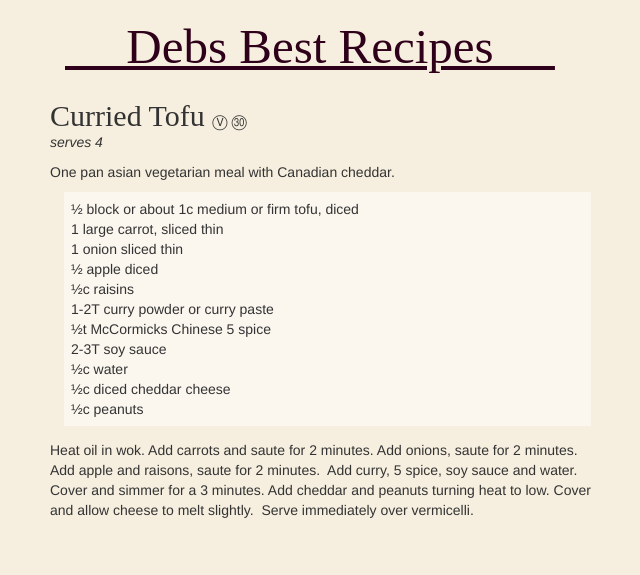
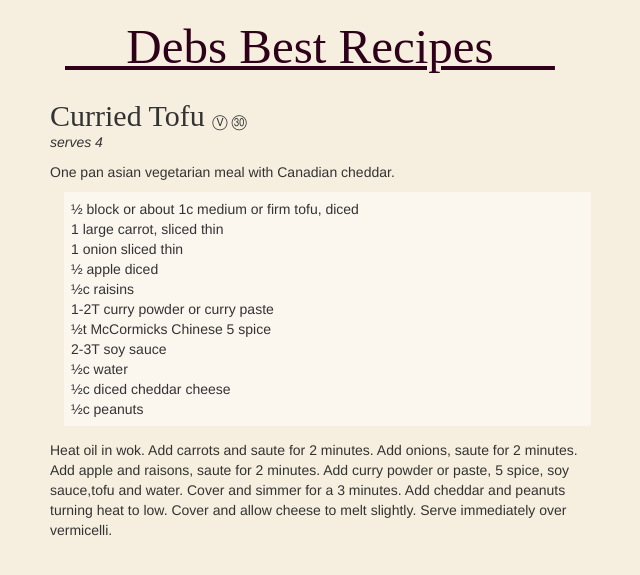
Before and after one commit to JonahBraun/debs-recipes, a Jekyll site: the page built from _posts/2005-06-01-curried-tofu.md, in a window 1280 px wide. Shown: the top 575 px of the page, without its empty margins (5-645 px from the left). Built offline with Jekyll 4.4.1, drawn with Linux system fonts in a browser that asks for light colours; nearby versions of some CDN libraries; some web fonts are replaced; Markdown is read by kramdown in place of the engine named in the settings.

Commit message:
Update 2005-06-01-curried-tofu.md

```diff
--- a/_posts/2005-06-01-curried-tofu.md
+++ b/_posts/2005-06-01-curried-tofu.md
@@ -19,5 +19,4 @@ One pan asian vegetarian meal with Canadian cheddar.
 - ½c diced cheddar cheese
 - ½c peanuts
 
-Heat oil in wok. Add carrots and saute for 2 minutes. Add onions, saute for 2 minutes. Add apple and raisons, saute for 2 minutes.&nbsp; Add curry, 5 spice, soy
-sauce and water. Cover and simmer for a 3 minutes. Add cheddar and peanuts turning heat to low. Cover and allow cheese to melt slightly.&nbsp; Serve immediately over vermicelli.
+Heat oil in wok. Add carrots and saute for 2 minutes. Add onions, saute for 2 minutes. Add apple and raisons, saute for 2 minutes. Add curry powder or paste, 5 spice, soy sauce,tofu and water. Cover and simmer for a 3 minutes. Add cheddar and peanuts turning heat to low. Cover and allow cheese to melt slightly. Serve immediately over vermicelli.
```
